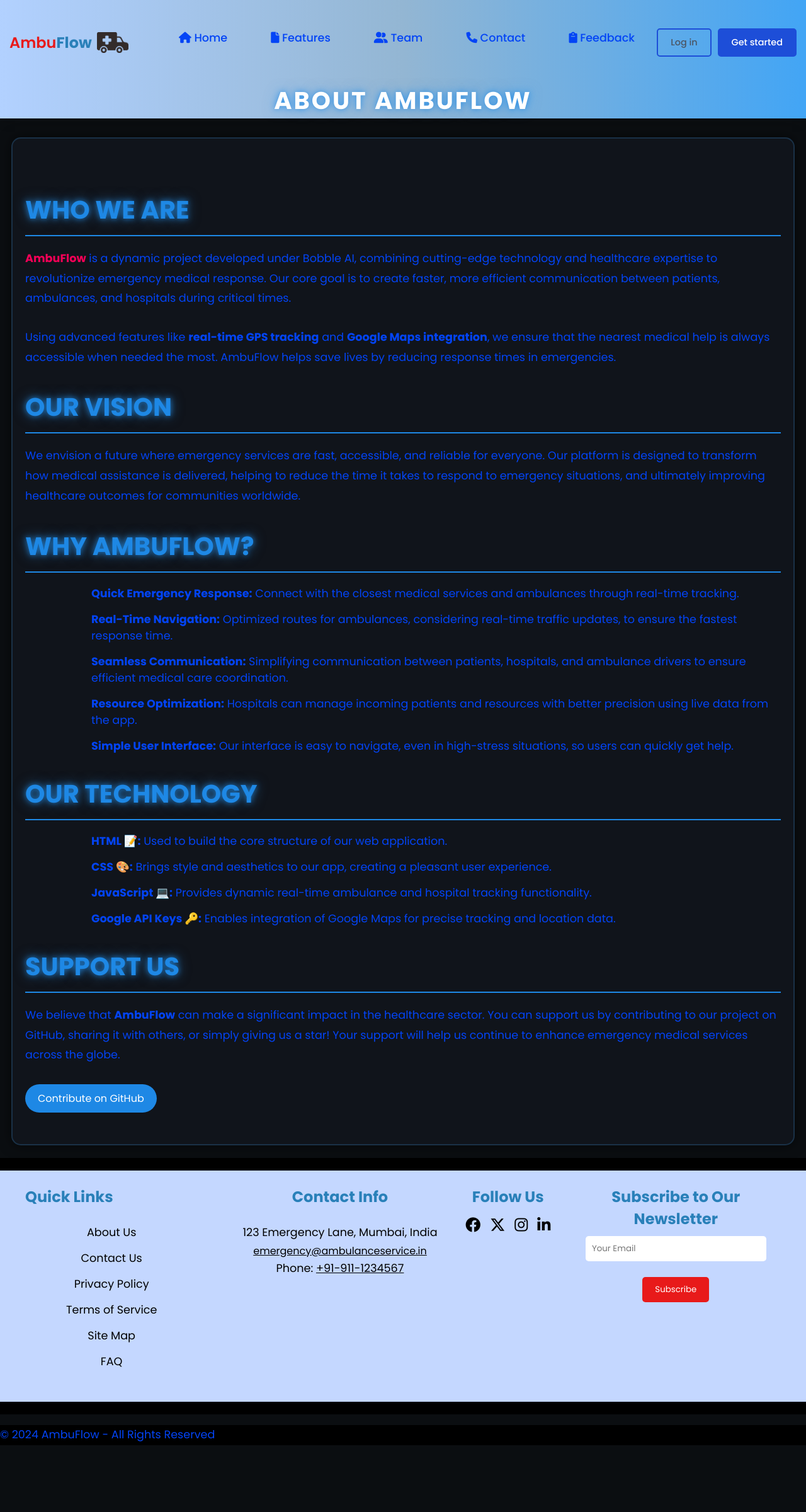
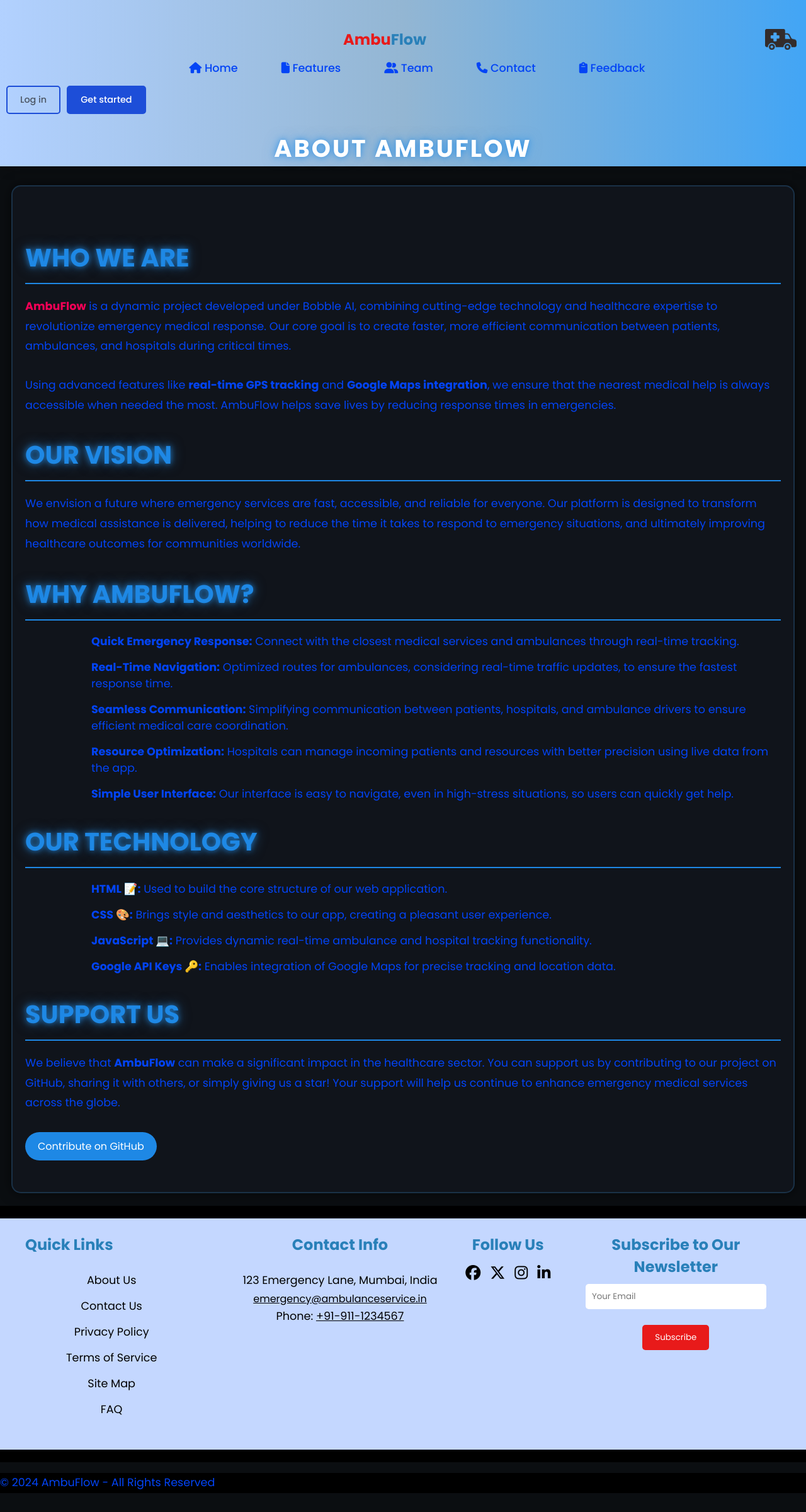
Before and after one commit to mansiruhil13/Bobble-AI, a Jekyll site: the page about.html, which Jekyll copies as it is, in a window 1280 px wide. Shown: the whole page at 63% size. Built offline with Jekyll 4.4.1, drawn with Linux system fonts in a browser that asks for light colours; some web fonts are replaced; before the commit the page ends 2324 px from its top, so only the background shows below that.

Commit message:
improve layout of about page

```diff
--- a/about.html
+++ b/about.html
@@ -5,26 +5,10 @@
   <meta charset="UTF-8" />
   <meta name="viewport" content="width=device-width, initial-scale=1.0" />
   <meta http-equiv="X-UA-Compatible" content="IE=edge" />
-
-<head>
-    <meta charset="UTF-8">
-    <meta name="viewport" content="width=device-width, initial-scale=1.0">
-    <meta http-equiv="X-UA-Compatible" content="IE=edge">
   <link rel="shortcut icon" href="ambulance.png" type="image/x-icon">
-
   <title>About Us - AmbuFlow</title>
   <link rel="stylesheet" href="src/css/index.css" />
-    <link
-      rel="stylesheet"
-      href="https://cdnjs.cloudflare.com/ajax/libs/font-awesome/6.5.2/css/all.min.css"
-    />
-    <!--Updated to latest version-->
-
-    <link rel="stylesheet" href="src/css/index.css" />
-    <link
-      rel="stylesheet"
-      href="https://cdnjs.cloudflare.com/ajax/libs/font-awesome/6.0.0-beta3/css/all.min.css"
-    />
+  <link rel="stylesheet" href="https://cdnjs.cloudflare.com/ajax/libs/font-awesome/6.5.2/css/all.min.css" />
   <style>
     body {
       font-family: "Roboto", sans-serif;
@@ -34,18 +18,21 @@
       padding: 0;
       overflow-x: hidden;
     }
+
     header {
       background: linear-gradient(90deg, #b2d1ff, #93b6d3, #42a5f5);
       padding: 30px 0 0 0;
       text-align: center;
       box-shadow: 0 5px 15px rgba(0, 0, 0, 0.2);
     }
+
     header h1 {
       color: #fff;
       font-size: 2.4rem;
       text-transform: uppercase;
       letter-spacing: 3px;
     }
+
     main {
       padding: 50px 20px;
       max-width: 1200px;
@@ -54,6 +41,7 @@
       border-radius: 15px;
       box-shadow: 0 0 20px rgba(0, 0, 0, 0.6);
     }
+
     h2 {
       color: #1e88e5;
       font-size: 2.5rem;
@@ -62,31 +50,37 @@
       margin-bottom: 20px;
       text-transform: uppercase;
     }
+
     p {
       line-height: 1.8;
       font-size: 1.1rem;
       margin-bottom: 30px;
     }
+
     .highlight {
       color: #f50057;
       font-weight: bold;
     }
+
     ul {
       margin-left: 40px;
       list-style: none;
     }
+
     ul li {
       margin-bottom: 15px;
       position: relative;
       padding-left: 25px;
       font-size: 1.1rem;
     }
+
     ul li::before {
       color: #1e88e5;
       position: absolute;
       left: 0;
       top: 0;
     }
+
     footer {
       background-color: #0d47a1;
       color: white;
@@ -147,23 +139,22 @@
       header h1 {
         font-size: 2.5rem;
       }
+
       h2 {
         font-size: 1.8rem;
       }
     }
   </style>
 </head>
+
 <body>
   <header>
     <div class="container">
-
-          <div class="logo">
-
+      <div class="logo"></div>
         <div class="brand-name">
           <span class="ambu">Ambu</span>Flow
         </div>
         <img src="images/logo2-w.webp" alt="Ambulance Monitoring System Logo" style="width: 50px; height: auto" />
-
       </div>
       <nav class="menu">
         <ul>
@@ -189,7 +180,7 @@
         <a href="up.html" class="get-started">Get started</a>
       </div>
     </div>
-        <h1 >About AmbuFlow</h1>
+    <h1>About AmbuFlow</h1>
   </header>
 
   <main style="margin-top:30px;">
@@ -274,22 +265,14 @@
       Your support will help us continue to enhance emergency medical services
       across the globe.
     </p>
-      <a href="https://github.com/mansiruhil13/Bobble-AI" class="btn"
-        >Contribute on GitHub</a
-      >
+    <a href="https://github.com/mansiruhil13/Bobble-AI" class="btn">Contribute on GitHub</a>
   </main>
+
   <footer style="background-color:black; color:#f3f4f6; text-align: center; width: 100%; margin-top: 20px;">
-      <div style="background-color: #C4D7FF; color: #f3f4f6; ">
+    <div style="background-color: #C4D7FF; color: #f3f4f6;">
       <div style="display: flex; justify-content: space-between; flex-wrap: wrap; max-width: 1200px; margin: 0 auto;">
 
-          <!-- Quick Links Section -->
-          <div
-          style="flex: 1;
-          display: flex;
-          flex-direction: column;
-          align-items: start;
-          min-width: 200px;
-          margin-bottom: 20px;">
+        <div style="flex: 1; display: flex; flex-direction: column; align-items: start; min-width: 200px; margin-bottom: 20px;">
           <h3 style="font-size: 1.5rem; margin-bottom: 10px; color: #2980b9;">Quick Links</h3>
           <ul style="list-style-type: none; padding: 0;">
             <li><a href="about.html" style="color: #000000; background:none; cursor: pointer; text-decoration: none;" onmouseover="this.style.color='blue'" onmouseout="this.style.color='black'">About Us</a></li>
@@ -297,46 +280,32 @@
             <li><a href="privacy.html" style="color: #000000; background:none; cursor: pointer; text-decoration: none;" onmouseover="this.style.color='blue'" onmouseout="this.style.color='black'">Privacy Policy</a></li>
             <li><a href="terms.html" style="color: #000000; background:none; cursor: pointer; text-decoration: none;" onmouseover="this.style.color='blue'" onmouseout="this.style.color='black'">Terms of Service</a></li>
             <li><a href="sitemap.html" style="color: #000000;background:none; cursor: pointer; text-decoration: none;" onmouseover="this.style.color='blue'" onmouseout="this.style.color='black'">Site Map</a></li>
-              <!-- Add FAQ link here -->
             <li><a href="faq.html" style="color: #000000;background:none; cursor: pointer; text-decoration: none;" onmouseover="this.style.color='blue'" onmouseout="this.style.color='black'">FAQ</a></li>
           </ul>
         </div>
 
-          <!-- Contact Information Section -->
-          <div
-          style="flex: 1;
-          min-width: 200px;
-          margin-bottom: 10px;">
+        <div style="flex: 1; min-width: 200px; margin-bottom: 10px;">
           <h3 style="font-size: 1.5rem; color: #2980b9;">Contact Info</h3>
           <p style="color: #000;">123 Emergency Lane, Mumbai, India</p>
           <a href="mailto:emergency@ambulanceservice.in" style="color: #000000; background:none; cursor: pointer;" onmouseover="this.style.color='blue'" onmouseout="this.style.color='black'">emergency@ambulanceservice.in</a></p>
           <p style="color: #000000;">Phone: <a href="tel:+91-911-1234567" style="color: #000000; background: none;" onmouseover="this.style.color='blue'" onmouseout="this.style.color='black'">+91-911-1234567</a></p>
         </div>
 
-          <!-- Modified the looks of the social icons -->
-          <!-- Social Media Links -->
         <div style="text-align: center; min-width: 200px; color: black;">
           <h3 style="font-size: 1.5rem; margin-bottom: 10px; color: #2980b9;">Follow Us</h3>
           <div style="display: flex; justify-content: center; align-items: center; gap: 15px;">
-              <a href="https://www.facebook.com" class="social-icon facebook no-hover-effect"
-                style="color: black; text-decoration: none; font-size: 24px;"><i class="fab fa-facebook"></i></a>
-              <a href="https://www.twitter.com" class="social-icon twitter no-hover-effect"
-                style="color: black; text-decoration: none; font-size: 24px;"><i class="fa-brands fa-x-twitter"></i></a>
-              <a href="https://www.instagram.com" class="social-icon instagram no-hover-effect"
-                style="color: black; text-decoration: none; font-size: 24px;"><i class="fab fa-instagram"></i></a>
-              <a href="https://www.linkedin.com" class="social-icon linkedin no-hover-effect"
-                style="color: black; text-decoration: none; font-size: 24px;"><i class="fab fa-linkedin-in"></i></a>
+            <a href="https://www.facebook.com" class="social-icon facebook no-hover-effect" style="color: black; text-decoration: none; font-size: 24px;"><i class="fab fa-facebook"></i></a>
+            <a href="https://www.twitter.com" class="social-icon twitter no-hover-effect" style="color: black; text-decoration: none; font-size: 24px;"><i class="fa-brands fa-x-twitter"></i></a>
+            <a href="https://www.instagram.com" class="social-icon instagram no-hover-effect" style="color: black; text-decoration: none; font-size: 24px;"><i class="fab fa-instagram"></i></a>
+            <a href="https://www.linkedin.com" class="social-icon linkedin no-hover-effect" style="color: black; text-decoration: none; font-size: 24px;"><i class="fab fa-linkedin-in"></i></a>
           </div>
         </div>
 
-          <!-- Newsletter Subscription -->
         <div style="flex: 1; min-width: 200px; margin-bottom: 20px;">
           <h3 style="font-size: 1.5rem; margin-bottom: 10px; color: #2980b9;">Subscribe to Our Newsletter</h3>
           <form action="#">
-              <input type="email" placeholder="Your Email"
-                style="padding: 10px; width: 80%; border: none; border-radius: 5px;" required><br><br>
-              <button type="submit"
-                style="background-color: #e81a1a; color: white; padding: 10px 20px; border: none; cursor: pointer; border-radius: 5px;">Subscribe</button>
+            <input type="email" placeholder="Your Email" style="padding: 10px; width: 80%; border: none; border-radius: 5px;" required><br><br>
+            <button type="submit" style="background-color: #e81a1a; color: white; padding: 10px 20px; border: none; cursor: pointer; border-radius: 5px;">Subscribe</button>
           </form>
         </div>
         <style>
```
Also changed, not shown: other parts of about.html (+6 -9 lines). Lines whose indentation alone changed are shown as unchanged.
